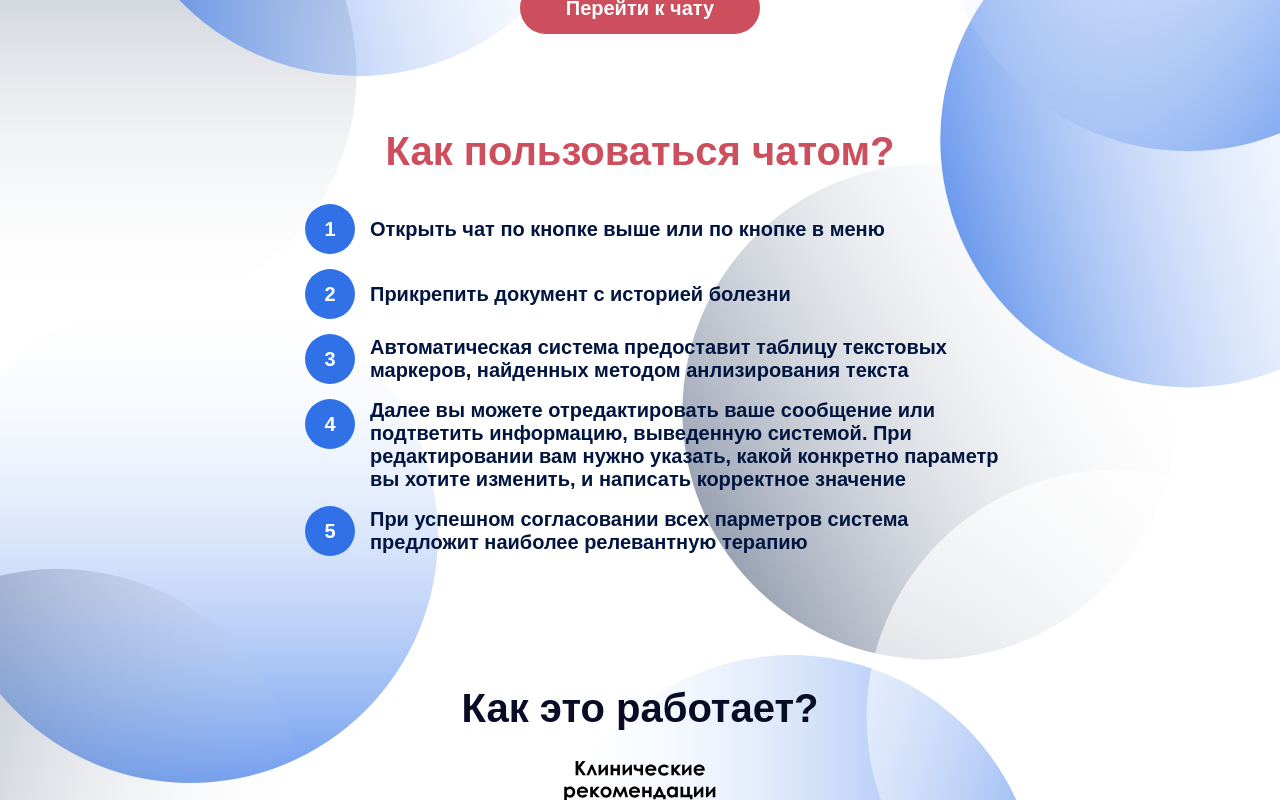
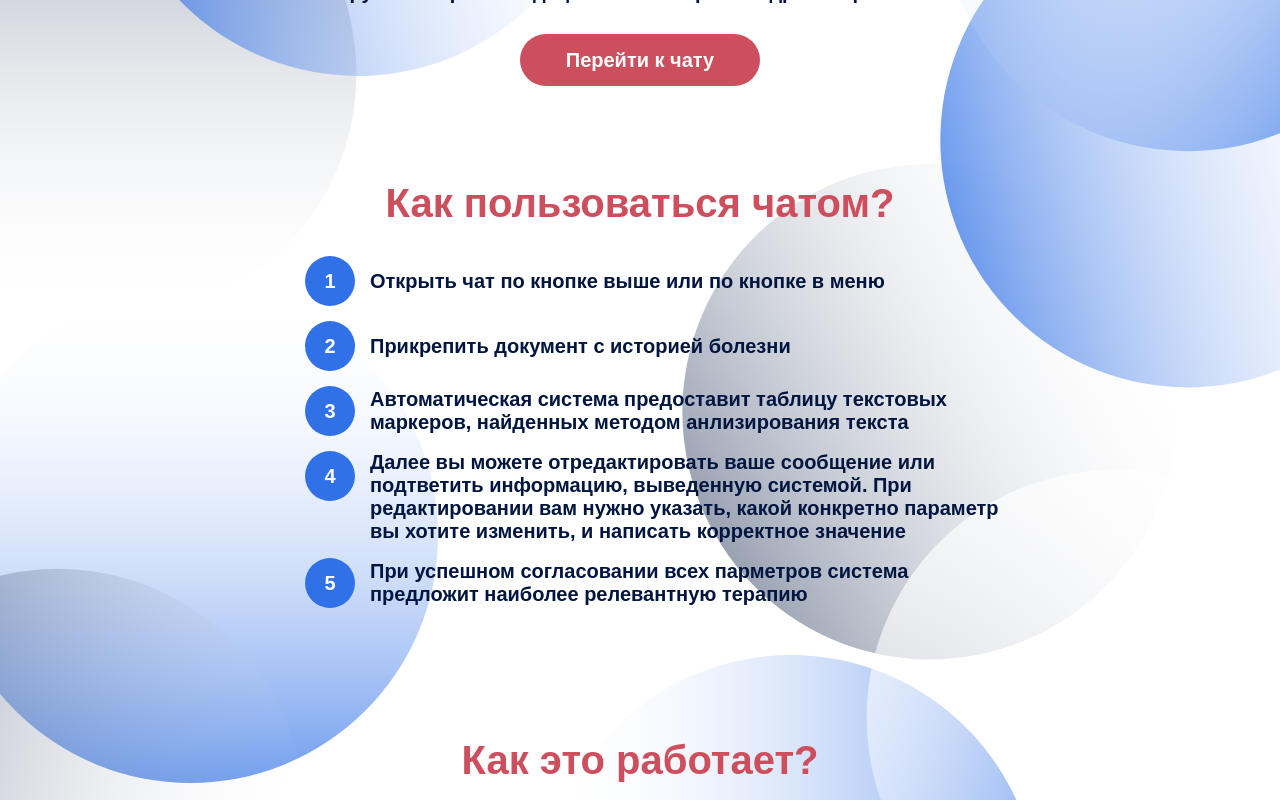
Before and after one commit to artbokov/amnesis-web, a React (Create React App) app: page /info in a window 1280 px wide. Shown: the part 420-1220 px from the top of the page. Built offline with nearby package versions, Linux system fonts and the light colour scheme; no server answers; a web font is replaced by a local one.

Commit message:
Info and Support Pages

```diff
--- a/src/components/BlockedPage/Footer/styles.module.scss
+++ b/src/components/BlockedPage/Footer/styles.module.scss
@@ -4,6 +4,7 @@
 .footer {
   width: 100vw;
 
+  margin-top: 100px;
   padding-left: 70px;
   padding-bottom: 20px;
 
--- a/src/components/BlockedPage/styles.module.scss
+++ b/src/components/BlockedPage/styles.module.scss
@@ -8,6 +8,7 @@ $outer-gap: 95px;
 @mixin vertical-flexbox($gap) {
   display: flex;
   flex-direction: column;
+  justify-content: space-between;
   gap: $gap;
 }
 
@@ -24,7 +25,10 @@ $outer-gap: 95px;
   }
 
   position: absolute;
-  padding-top: $padding-top;
+
+  height: 100vh;
+
+  padding-top: calc($padding-top + c.$header-vh);
   align-items: center;
 
   & > div {
--- a/src/containers/InfoPage/InfoPage.tsx
+++ b/src/containers/InfoPage/InfoPage.tsx
@@ -3,7 +3,7 @@ import { BlockedPage, NavigationLink as Link } from "../../components";
 import { ReactComponent as HowItWorksScheme } from "../../assets/sheme.svg";
 
 const InfoPage = () => <BlockedPage blocks={blocks} />;
-
+console.log(classes);
 const blocks = [
   {
     id: "summary",
@@ -37,7 +37,9 @@ const blocks = [
   {
     id: "guide",
     classname: classes.guide,
-    title: <span className={classes.red}> Как пользоваться чатом? </span>,
+    title: (
+      <span className={classes["text-attention"]}>Как пользоваться чатом?</span>
+    ),
 
     subblocks: [
       <ol>
@@ -63,7 +65,9 @@ const blocks = [
   {
     id: "howItWorks",
     classname: classes.howItWorks,
-    title: <span className={classes["text-red"]}> Как это работает? </span>,
+    title: (
+      <span className={classes["text-attention"]}> Как это работает? </span>
+    ),
 
     subblocks: [<HowItWorksScheme key={"howItWorks_1"} />],
   },
--- a/src/containers/InfoPage/styles.module.scss
+++ b/src/containers/InfoPage/styles.module.scss
@@ -71,7 +71,3 @@ $guide-step-margin: 15px;
     }
   }
 }
-
-.red {
-  color: c.$red !important;
-}
--- a/src/containers/SupportPage/SupportPage.tsx
+++ b/src/containers/SupportPage/SupportPage.tsx
@@ -17,7 +17,7 @@ const questions = [
   {
     req: "На чём базируется назначение терапии? ",
     res: [
-      "Терапия назначается в соотвествии с действующими клиническими рекомендациями принятыми Министерством Здравоохранения",
+      "Терапия назначается в соотвествии с действующими клиническими рекомендациями принятыми Министерством Здравоохранения.",
     ],
   },
   {
@@ -32,7 +32,11 @@ const blocks = [
   {
     id: "questions",
     classname: classes.questions,
-    title: <span className={classes.title}>Часто задаваемые вопросы</span>,
+    title: (
+      <span className={`${classes.title} ${classes["text-attention"]}`}>
+        Часто задаваемые вопросы
+      </span>
+    ),
     subblocks: [
       <>
         {questions.map((question, index) => (
@@ -51,30 +55,6 @@ const blocks = [
       </>,
     ],
   },
-  {
-    id: "contacts",
-    classname: classes.contacts,
-    title: <span>Контакты</span>,
-    subblocks: [
-      <div key={"contacts"} className={classes.contactsData}>
-        <div className={classes.col}>
-          <span>
-            +7-(912)-320-21-96 &emsp;
-            <span className={classes.blue}> ararat.sinaev@yandex.ru </span>
-          </span>
-          <span>
-            +7-(952)-928-94-49 &emsp;
-            <span className={classes.blue}> S.shsherbakova@g.nsu.ru </span>
-          </span>
-        </div>
-        {/* <div className={classes.col}>
-					<span>
-						<VkIcon /> - мы в ВКонтакте
-					</span>
-				</div> */}
-      </div>,
-    ],
-  },
 ];
 
 export default SupportPage;
--- a/src/containers/SupportPage/styles.module.scss
+++ b/src/containers/SupportPage/styles.module.scss
@@ -1,4 +1,5 @@
-@use "../../utils/constants";
+@use "../../utils/constants" as c;
+@include c.colors;
 
 $questions-block-width: 920px;
 $questions-block-title-font-size: 40px;
@@ -8,7 +9,7 @@ $questions-block-title-font-size: 40px;
 }
 
 .questions {
-  @media screen and (min-width: constants.$phone-width-breakpoint) {
+  @media screen and (min-width: c.$phone-width-breakpoint) {
     width: $questions-block-width;
   }
   line-height: 22px;
@@ -21,9 +22,9 @@ $questions-block-title-font-size: 40px;
     font-size: $questions-block-title-font-size;
     line-height: $questions-block-title-font-size;
 
-    @media screen and (max-width: constants.$phone-width-breakpoint) {
-      font-size: constants.$phone-primary-font-size;
-      line-height: constants.$phone-primary-font-size;
+    @media screen and (max-width: c.$phone-width-breakpoint) {
+      font-size: c.$phone-primary-font-size;
+      line-height: c.$phone-primary-font-size;
     }
   }
 }
@@ -33,7 +34,7 @@ $questions-block-title-font-size: 40px;
   flex-direction: row;
   justify-content: space-between;
 
-  @media screen and (min-width: constants.$phone-width-breakpoint) {
+  @media screen and (min-width: c.$phone-width-breakpoint) {
     width: $questions-block-width;
   }
 
--- a/src/utils/_constants.scss
+++ b/src/utils/_constants.scss
@@ -64,13 +64,13 @@ $font-size-xs: 12px;
 @mixin colors {
   @each $color, $value in $colors {
     .bg-#{$color} {
-      background-color: $value;
+      background-color: $value !important;
     }
   }
 
   @each $color, $value in $text-colors {
     .text-#{$color} {
-      color: $value;
+      color: $value !important;
     }
   }
 }
```
